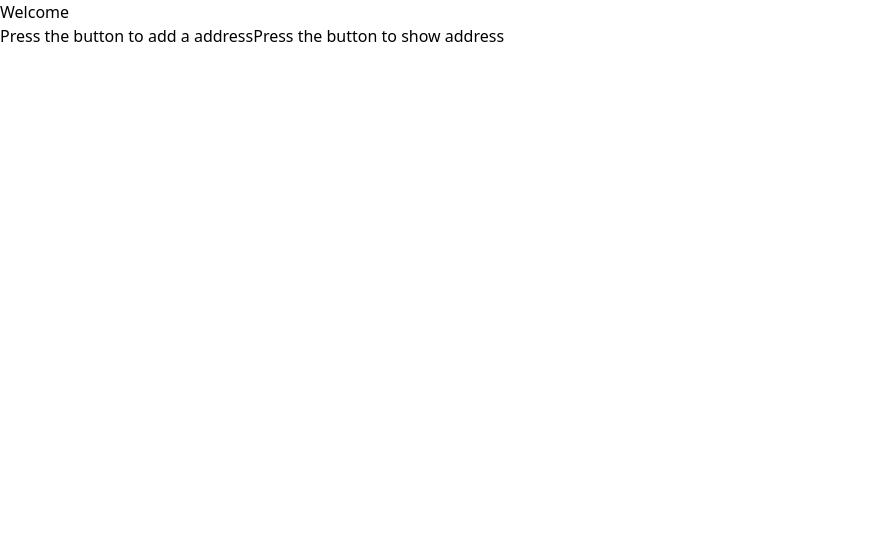
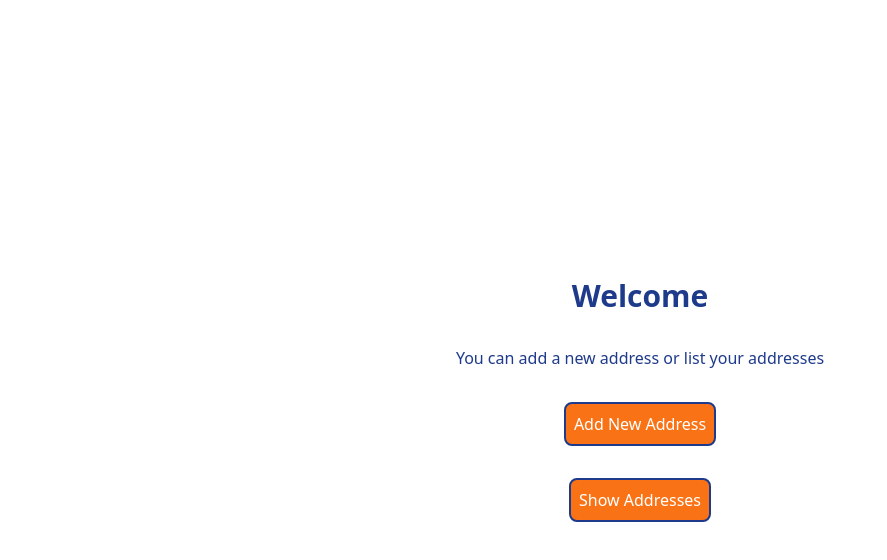
Before and after one commit to Mgokayay/AddressQuerySystemFront, a React (Create React App) app in the folder addressfront/: page / in a window 1280 px wide. Shown: the top 560 px of the page, without its empty margins (0-887 px from the left). Built offline with nearby package versions, Linux system fonts and the light colour scheme.

Commit message:
home page created

```diff
--- a/addressfront/src/pages/HomePage.js
+++ b/addressfront/src/pages/HomePage.js
@@ -3,10 +3,23 @@ import { Link } from "react-router-dom";
 
 const HomePage = () => {
   return (
-    <div>
-      <h1>Welcome</h1>
-      <Link to="add-address">Press the button to add a address</Link>
-      <Link to="show-address">Press the button to show address</Link>
+    <div className="flex flex-col h-[100vh] items-center justify-center gap-8">
+      <h1 className="font-bold text-3xl text-blue-900">Welcome</h1>
+      <h1 className="text-base text-blue-900">
+        You can add a new address or list your addresses
+      </h1>
+      <Link
+        to="add-address"
+        className="border-2 p-2 border-blue-900 rounded-lg bg-orange-500 hover:scale-105 transition duration-200"
+      >
+        <h className="text-white">Add New Address</h>
+      </Link>
+      <Link
+        to="show-address"
+        className="border-2 p-2 border-blue-900 rounded-lg bg-orange-500 hover:scale-105 transition duration-200"
+      >
+        <h className="text-white">Show Addresses</h>
+      </Link>
     </div>
   );
 };
```
